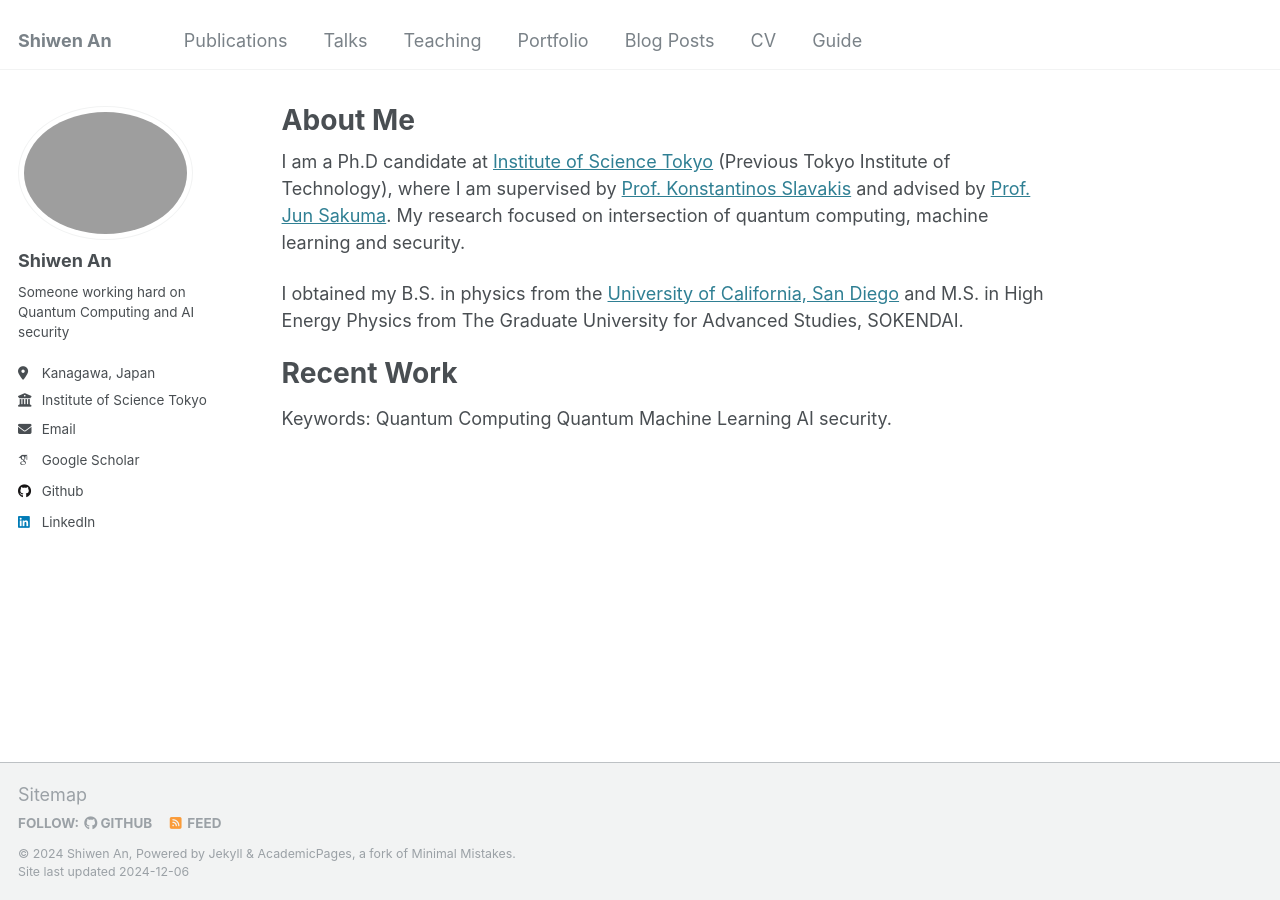
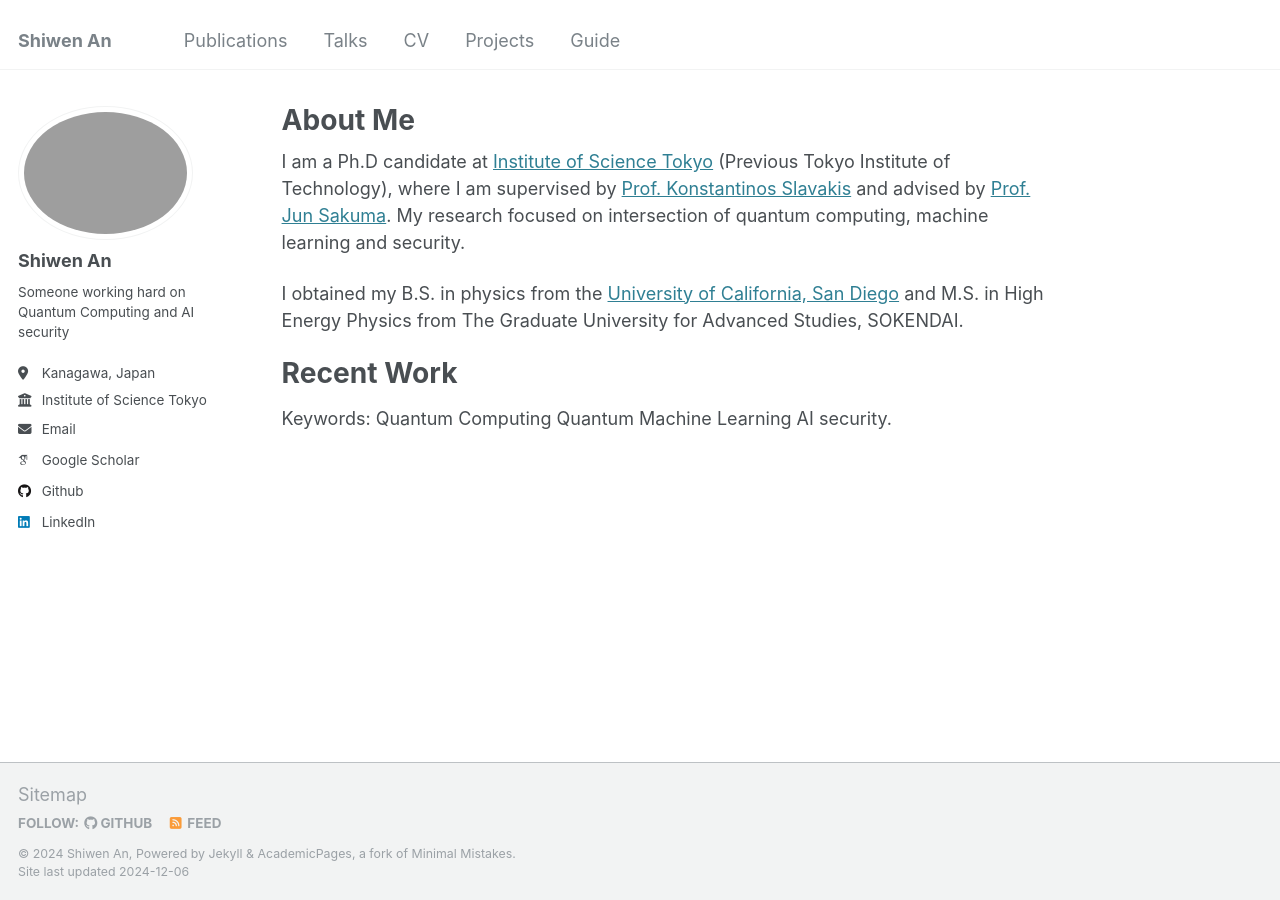
Before and after one commit to zazabap/zazabap.github.io, a Jekyll site: the page built from _pages/about.md, in a window 1280 px wide. Built offline with Jekyll 4.4.1, drawn with Linux system fonts in a browser that asks for light colours; some web fonts are replaced.

Commit message:
Update title pages

```diff
--- a/_data/navigation.yml
+++ b/_data/navigation.yml
@@ -11,17 +11,17 @@ main:
   - title: "Talks"
     url: /talks/
 
-  - title: "Teaching"
-    url: /teaching/
-
-  - title: "Portfolio"
-    url: /portfolio/
-
-  - title: "Blog Posts"
-    url: /year-archive/
-
   - title: "CV"
     url: /cv/
 
+  # - title: "Teaching"
+  #   url: /teaching/
+
+  # - title: "Portfolio"
+  #   url: /portfolio/
+
+  - title: "Projects"
+    url: /year-archive/
+
   - title: "Guide"
     url: /markdown/
```
